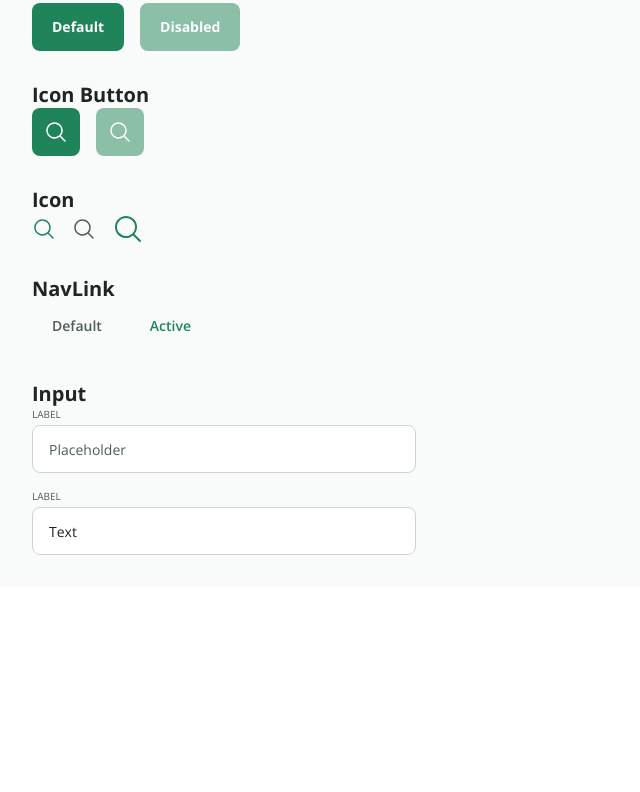
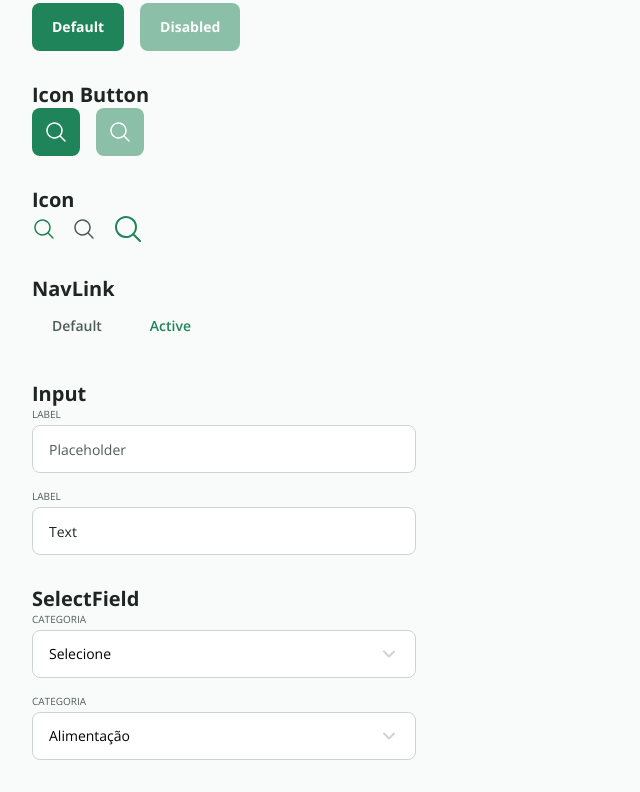
Before and after one commit to guithr/refund-frontend-project, a React (Vite) app: page / in a window 1280 px wide. Shown: the part 396-1188 px from the top of the page, without its empty margins (0-640 px from the left). Before the commit the page ends 983 px from the top, so only its background shows below. Built offline with nearby package versions, Linux system fonts and the light colour scheme.

Commit message:
feat: add SelectField component with @radix-ui/react-select

```diff
--- a/package.json
+++ b/package.json
@@ -10,6 +10,7 @@
     "preview": "vite preview"
   },
   "dependencies": {
+    "@radix-ui/react-select": "^2.3.1",
     "@tailwindcss/vite": "^4.3.1",
     "react": "^19.2.7",
     "react-dom": "^19.2.7",
--- /dev/null
+++ b/src/components/SelectField.tsx
@@ -0,0 +1,145 @@
+import { tv, type VariantProps } from "tailwind-variants";
+import * as SelectPrimitive from "@radix-ui/react-select";
+import { useState } from "react";
+
+function CaretDown({ className }: { className?: string }) {
+  return (
+    <svg
+      width="20"
+      height="20"
+      viewBox="0 0 20 20"
+      fill="none"
+      className={className}
+    >
+      <path
+        d="M5 7.5L10 12.5L15 7.5"
+        stroke="currentColor"
+        strokeWidth="2"
+        strokeLinecap="round"
+        strokeLinejoin="round"
+      />
+    </svg>
+  );
+}
+
+function Check({ className }: { className?: string }) {
+  return (
+    <svg
+      width="20"
+      height="20"
+      viewBox="0 0 20 20"
+      fill="none"
+      className={className}
+    >
+      <path
+        d="M16.875 5.625L8.125 14.375L3.75 10"
+        stroke="currentColor"
+        strokeWidth="2"
+        strokeLinecap="round"
+        strokeLinejoin="round"
+      />
+    </svg>
+  );
+}
+
+const selectTriggerVariants = tv({
+  base: `
+    flex h-12 w-full items-center justify-between gap-4 rounded-lg border
+    border-gray-300 bg-white px-4 text-sm transition-colors
+    data-[state=open]:border-green-100
+    disabled:cursor-not-allowed disabled:opacity-50
+  `,
+});
+
+interface SelectFieldOption {
+  value: string;
+  label: string;
+}
+
+interface SelectFieldProps
+  extends VariantProps<typeof selectTriggerVariants> {
+  label?: string;
+  placeholder?: string;
+  options: SelectFieldOption[];
+  value?: string;
+  onValueChange?: (value: string) => void;
+  className?: string;
+  disabled?: boolean;
+}
+
+export function SelectField({
+  label,
+  placeholder = "Selecione",
+  options,
+  value,
+  onValueChange,
+  className,
+  disabled,
+}: SelectFieldProps) {
+  const [open, setOpen] = useState(false);
+
+  return (
+    <SelectPrimitive.Root
+      open={open}
+      onOpenChange={setOpen}
+      value={value}
+      onValueChange={onValueChange}
+      disabled={disabled}
+    >
+      <div className="flex flex-col gap-1">
+        {label && (
+          <span
+            className={[
+              "font-sans text-[10px] leading-[14px] uppercase transition-colors",
+              open ? "font-bold text-green-100" : "text-gray-200",
+            ].join(" ")}
+          >
+            {label}
+          </span>
+        )}
+
+        <SelectPrimitive.Trigger className={selectTriggerVariants({ className })}>
+          <SelectPrimitive.Value
+            placeholder={placeholder}
+            className="text-gray-100 data-[placeholder]:text-gray-200"
+          />
+          <SelectPrimitive.Icon>
+            <CaretDown
+              className={`transition-colors ${open ? "text-green-100" : "text-gray-300"}`}
+            />
+          </SelectPrimitive.Icon>
+        </SelectPrimitive.Trigger>
+      </div>
+
+      <SelectPrimitive.Portal>
+        <SelectPrimitive.Content
+          position="popper"
+          sideOffset={4}
+          className="z-50 w-[--radix-select-trigger-width] rounded-lg border border-gray-300 bg-gray-500"
+        >
+          <SelectPrimitive.Viewport className="p-2">
+            {options.map((option) => (
+              <SelectPrimitive.Item
+                key={option.value}
+                value={option.value}
+                className={`
+                  flex h-[42px] cursor-pointer items-center gap-2 rounded-md px-4
+                  text-sm text-gray-100 outline-none transition-colors
+                  data-[highlighted]:bg-gray-400
+                  data-[state=checked]:font-bold
+                `}
+              >
+                <SelectPrimitive.ItemText>
+                  {option.label}
+                </SelectPrimitive.ItemText>
+                <SelectPrimitive.ItemIndicator className="ml-auto text-green-100">
+                  <Check />
+                </SelectPrimitive.ItemIndicator>
+              </SelectPrimitive.Item>
+            ))}
+          </SelectPrimitive.Viewport>
+        </SelectPrimitive.Content>
+      </SelectPrimitive.Portal>
+    </SelectPrimitive.Root>
+  );
+}
--- a/src/pages/playground.tsx
+++ b/src/pages/playground.tsx
@@ -5,6 +5,7 @@ import { IconButton } from '../components/IconButton'
 import { Icon } from '../components/Icon'
 import { NavLink } from '../components/NavLink'
 import { Input } from '../components/Input'
+import { SelectField } from '../components/SelectField'
 
 export function ComponentPlayground() {
   return (
@@ -84,6 +85,34 @@ export function ComponentPlayground() {
           <Input label="Label" defaultValue="Text" />
         </div>
       </section>
+
+      <section className="space-y-4">
+        <Text size="heading-lg" color="primary">SelectField</Text>
+        <div className="flex max-w-sm flex-col gap-4">
+          <SelectField
+            label="Categoria"
+            placeholder="Selecione"
+            options={[
+              { value: "alimentacao", label: "Alimentação" },
+              { value: "hospedagem", label: "Hospedagem" },
+              { value: "transporte", label: "Transporte" },
+              { value: "servicos", label: "Serviços" },
+              { value: "outros", label: "Outros" },
+            ]}
+          />
+          <SelectField
+            label="Categoria"
+            options={[
+              { value: "alimentacao", label: "Alimentação" },
+              { value: "hospedagem", label: "Hospedagem" },
+              { value: "transporte", label: "Transporte" },
+              { value: "servicos", label: "Serviços" },
+              { value: "outros", label: "Outros" },
+            ]}
+            value="alimentacao"
+          />
+        </div>
+      </section>
     </div>
   )
 }
```
Also changed, not shown: 1 other file (tests, documents, lock files or other folders).
